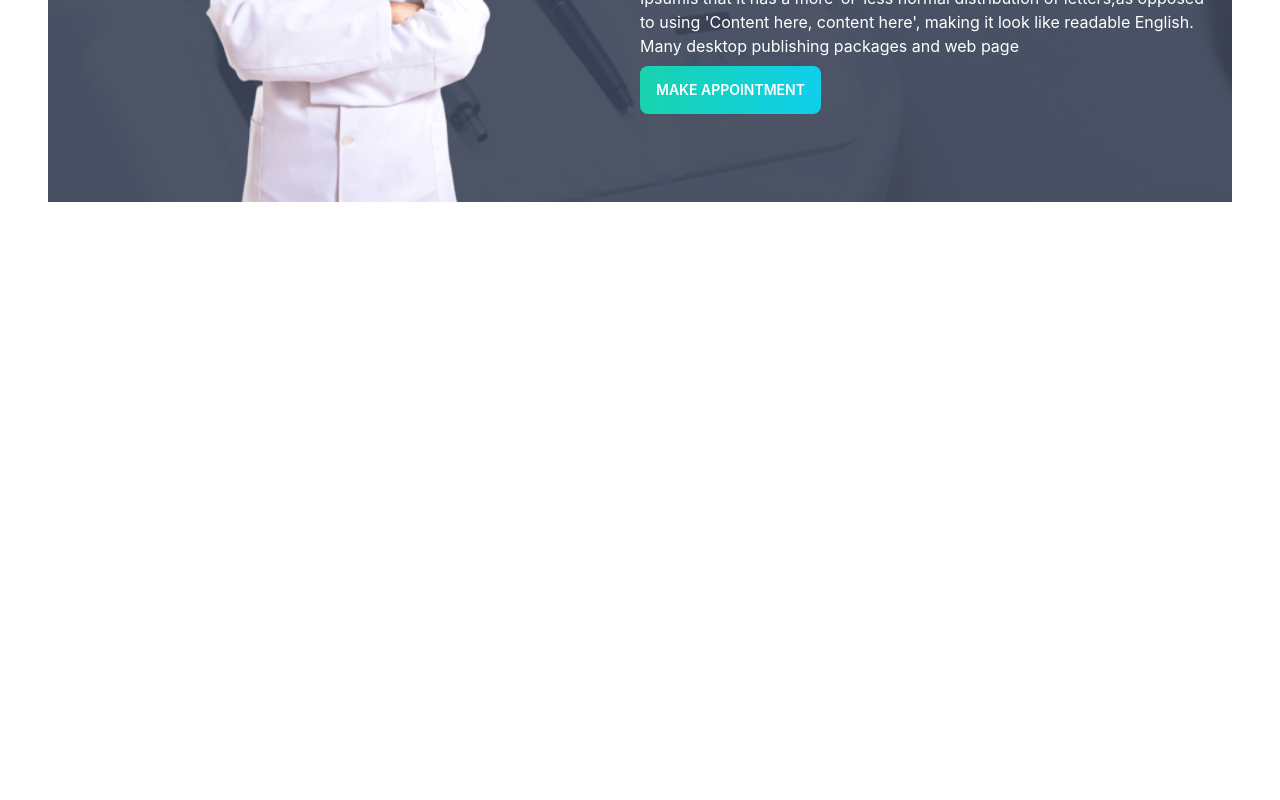
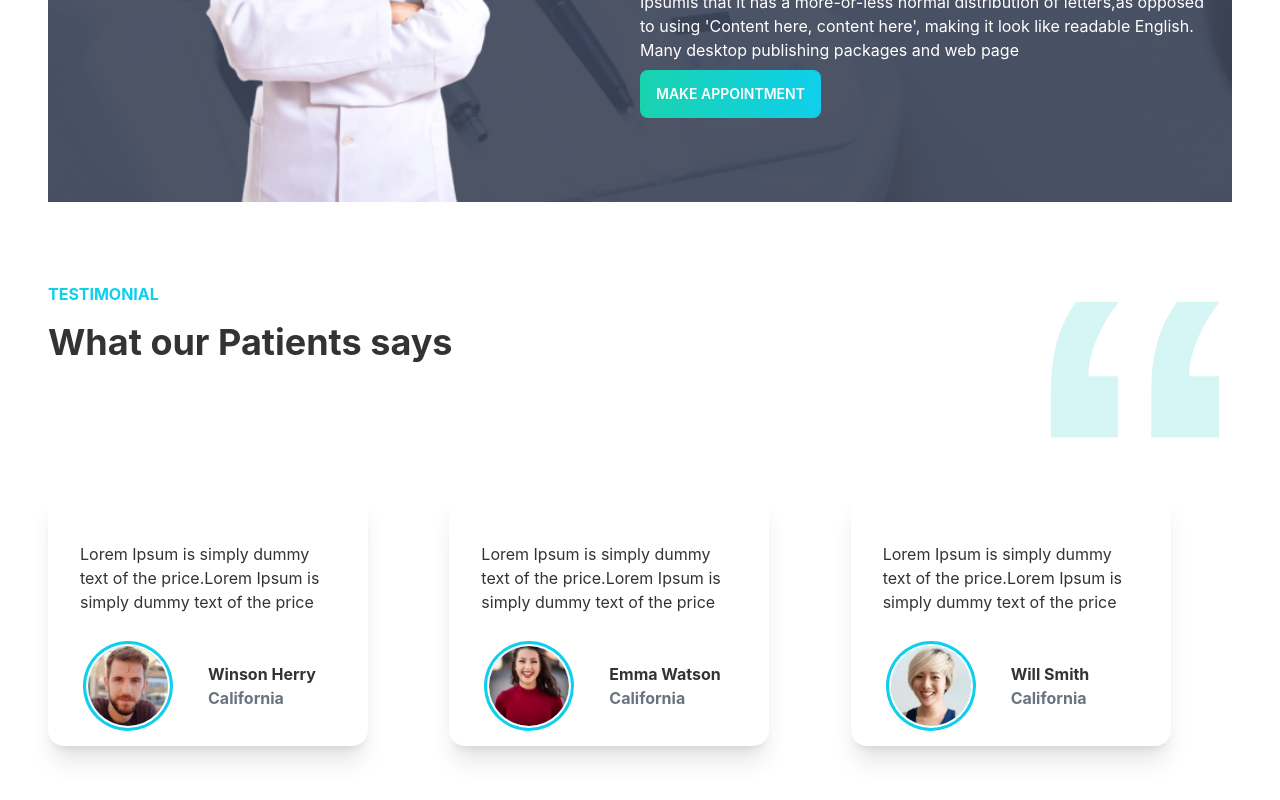
Before and after one commit to mdsaharshital/doctors-portal-client, a React (Create React App) app: page / in a window 1280 px wide. Shown: the part 2709-3509 px from the top of the page. Before the commit the page ends 2959 px from the top, so only its background shows below. Built offline with nearby package versions, Linux system fonts and the light colour scheme.

Commit message:
testimonials done

```diff
--- a/src/pages/Home/Home.js
+++ b/src/pages/Home/Home.js
@@ -4,6 +4,7 @@ import Execptional from "./Execptional";
 import HomeAppointment from "./HomeAppointment";
 import Info from "./Info";
 import OurServices from "./OurServices";
+import Testimonial from "./Testimonial";
 
 const Home = () => {
   return (
@@ -13,6 +14,7 @@ const Home = () => {
       <OurServices />
       <Execptional />
       <HomeAppointment />
+      <Testimonial />
     </div>
   );
 };
--- a/src/pages/Home/HomeAppointment.js
+++ b/src/pages/Home/HomeAppointment.js
@@ -14,7 +14,9 @@ const HomeAppointment = () => {
       </div>
       <div className="flex-1 p-6">
         <h1 className="my-2 font-bold text-primary uppercase">Appointment</h1>
-        <h1 className="my-4 text-2xl text-white">Make an appointment Today</h1>
+        <h1 className="my-4 text-4xl font-bold text-white">
+          Make an appointment Today
+        </h1>
         <p className="my-2 text-white">
           It is a long established fact that a reader will be distracted by the
           readable content of a page when looking at its layout. The point of
--- /dev/null
+++ b/src/pages/Home/Testimonial.js
@@ -0,0 +1,53 @@
+import React from "react";
+import person1 from "../../assets/images/people1.png";
+import person2 from "../../assets/images/people2.png";
+import person3 from "../../assets/images/people3.png";
+import quote from "../../assets/icons/quote.svg";
+import TestimonialCard from "./TestimonialCard";
+
+const Testimonial = () => {
+  const infos = [
+    {
+      id: 1,
+      img: person1,
+      name: "Winson Herry",
+      desc: "Lorem Ipsum is simply dummy text of the price.Lorem Ipsum is simply dummy text of the price",
+      location: "California",
+    },
+    {
+      id: 2,
+      img: person2,
+      name: "Emma Watson",
+      desc: "Lorem Ipsum is simply dummy text of the price.Lorem Ipsum is simply dummy text of the price",
+      location: "California",
+    },
+    {
+      id: 3,
+      img: person3,
+      name: "Will Smith",
+      desc: "Lorem Ipsum is simply dummy text of the price.Lorem Ipsum is simply dummy text of the price",
+      location: "California",
+    },
+  ];
+  return (
+    <div
+      className="my-20"
+      style={{
+        background: `url(${quote})`,
+        backgroundRepeat: "no-repeat",
+        backgroundPosition: "right top",
+        backgroundSize: "192px",
+      }}
+    >
+      <h1 className="my-2 font-bold text-primary uppercase">Testimonial</h1>
+      <h1 className="my-4 text-4xl font-bold">What our Patients says</h1>
+      <div className="grid grid-cols-1 md:grid-cols-2 lg:grid-cols-3 gap-5 mt-32">
+        {infos.map((info) => (
+          <TestimonialCard key={info.id} info={info} />
+        ))}
+      </div>
+    </div>
+  );
+};
+
+export default Testimonial;
--- /dev/null
+++ b/src/pages/Home/TestimonialCard.js
@@ -0,0 +1,25 @@
+import React from "react";
+
+const TestimonialCard = ({ info }) => {
+  const { desc, name, img, location } = info;
+  return (
+    <div className="card w-80 bg-base-100 shadow-xl py-5">
+      <div className="card-body">
+        <p>{desc}</p>
+      </div>
+      <div className="flex items-center ">
+        <div class="avatar px-10 ">
+          <div class="w-20 rounded-full ring ring-primary ring-offset-base-100 ring-offset-2 ">
+            <img src={img} alt="person" />
+          </div>
+        </div>
+        <div className="">
+          <h1 className="font-bold ">{name}</h1>
+          <h1 className="font-bold text-gray-500">{location}</h1>
+        </div>
+      </div>
+    </div>
+  );
+};
+
+export default TestimonialCard;
```
